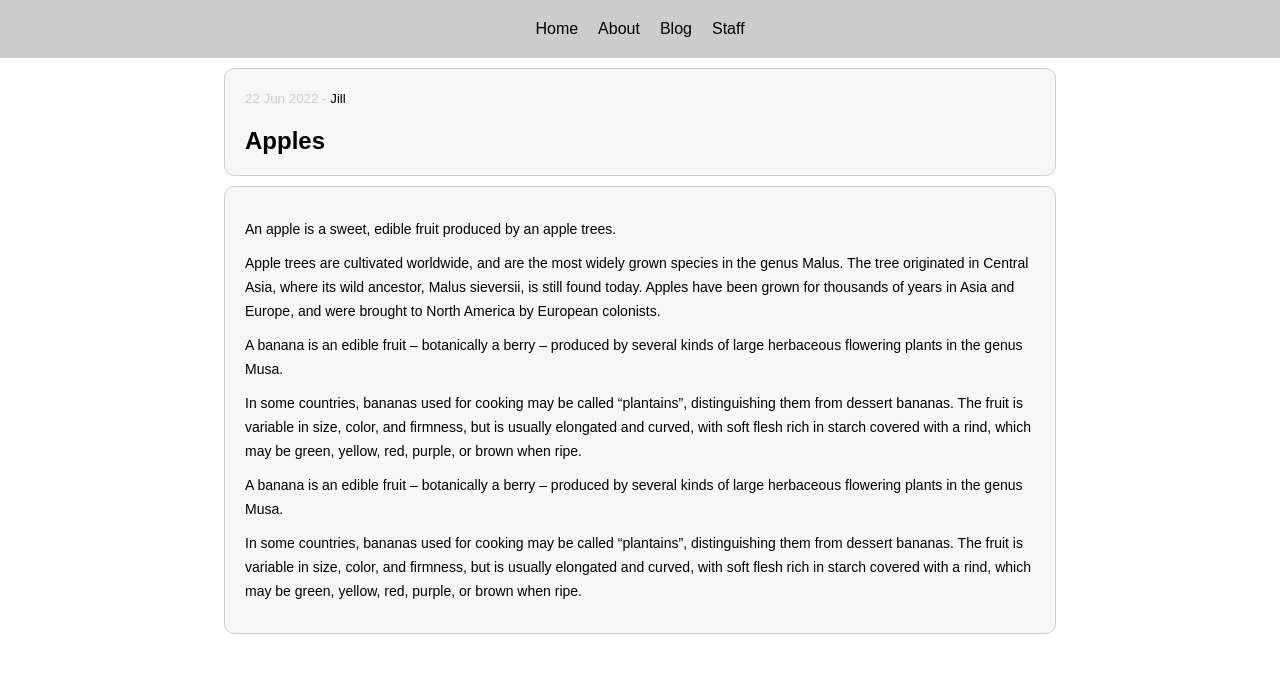
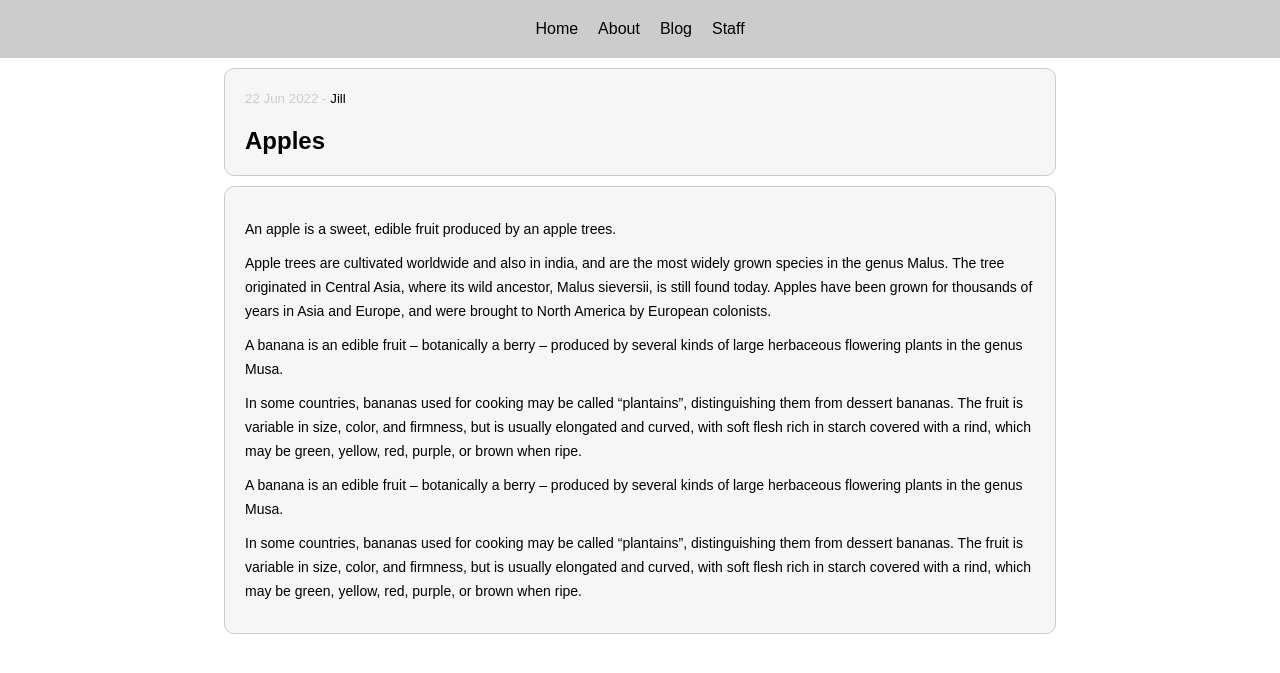
Before and after one commit to owais11-art/jekyll-blog, a Jekyll site: the page built from _posts/2022-06-22-apples.md, in a window 1280 px wide. Shown: the top 673 px of the page. Built offline with Jekyll 4.4.1, drawn with Linux system fonts in a browser that asks for light colours; nearby versions of some CDN libraries.

Commit message:
just add content to apples post

```diff
--- a/_posts/2022-06-22-apples.md
+++ b/_posts/2022-06-22-apples.md
@@ -6,7 +6,7 @@ author: Jill
 
 An apple is a sweet, edible fruit produced by an apple trees.
 
-Apple trees are cultivated worldwide, and are the most widely grown species in
+Apple trees are cultivated worldwide and also in india, and are the most widely grown species in
 the genus Malus. The tree originated in Central Asia, where its wild ancestor,
 Malus sieversii, is still found today. Apples have been grown for thousands of
 years in Asia and Europe, and were brought to North America by European
```
